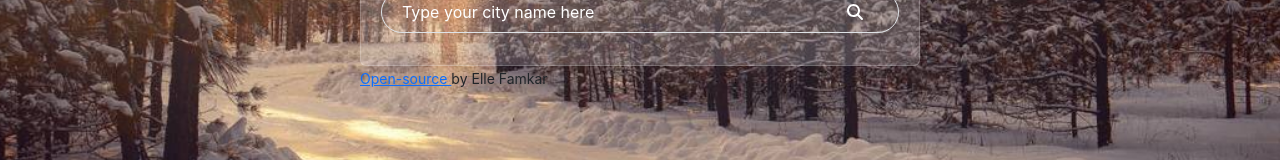
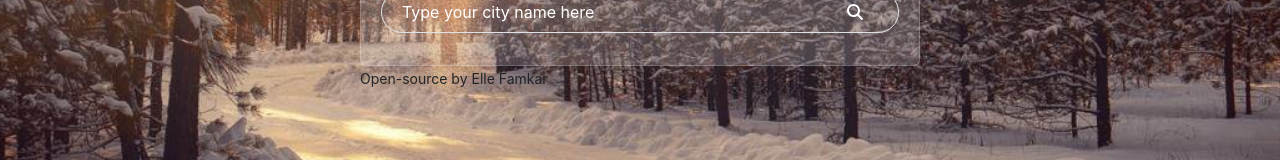
Before and after one commit to ellefamkar/react-wether-app, a React (Create React App) app: page / in a window 1280 px wide. Shown: the part 376-536 px from the top of the page. Built offline with nearby package versions, Linux system fonts and the light colour scheme.

Commit message:
fix : modify description styles

```diff
--- a/src/App.js
+++ b/src/App.js
@@ -8,8 +8,8 @@ function App() {
     <div className="App">
       <Search />
     </div>
-    <small>
-      <a href="https://github.com/ellefamkar/react-wether-app" target="_blank" rel="noreferrer">Open-source </a>
+    <small className="text-dark">
+      <a href="https://github.com/ellefamkar/react-wether-app" target="_blank" rel="noreferrer" className="text-dark text-decoration-none">Open-source </a>
       by Elle Famkar
     </small>
     </>
--- a/src/Components/Search.js
+++ b/src/Components/Search.js
@@ -36,8 +36,8 @@ const Search = () => {
 
     let form = (
         <form className="search-form row border" onSubmit={submitHandler}>
-            <div className="col-10">
-                <input type="search" className="border-0 rounded w-100 bg-transparent text-white" onChange={searchResult} placeholder="Type your city name here"/>
+            <div className="col-10 pe-0">
+                <input type="search" className="border-0 pe-0 rounded w-100 bg-transparent text-white" onChange={searchResult} placeholder="Type your city name here"/>
             </div>
             <div className="col-2">
                 <button type="submit" className="border-0 rounded w-100 bg-transparent">
```
